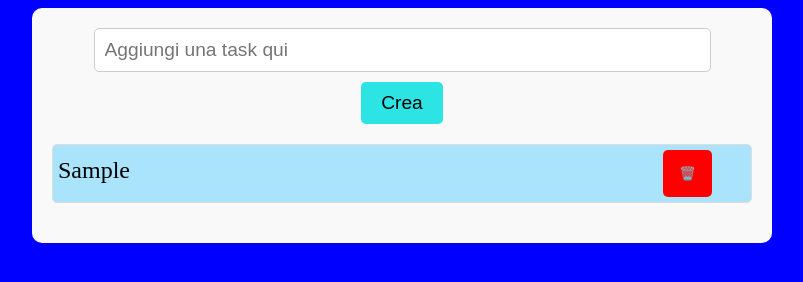
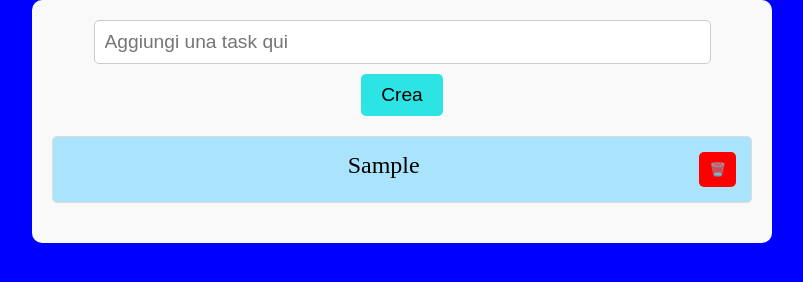
Before and after one commit to DanieleGuicciardi/html-todo-app, a plain HTML site: page index.html in a window 1280 px wide. Both pictures are taken after typing "Sample" into the empty fields and a click on the button "Crea". Shown: the whole page, without its empty margins (238-1041 px from the left). Drawn offline with Linux system fonts and the light colour scheme.

Commit message:
Completed CSS resolved

```diff
--- a/css/style.css
+++ b/css/style.css
@@ -1,10 +1,11 @@
-html{
+body{
     background-color: blue;
     text-align: center;
     height: 100%;
     margin: 0;
     padding: 0;
     width: 100%;
+    display: inline-block;
 }
 
 #typeTask {
@@ -12,7 +13,7 @@ html{
     max-width: 700px;
     margin: 0 auto;
     padding: 20px;
-
+    position: relative;
     border-radius: 10px;
     background-color: #f9f9f9;
 }
@@ -41,24 +42,24 @@ html{
     padding-left: 0;
 }
 
-#todoList li{
+#todoList li {
     background-color: rgba(87, 207, 255, 0.493);
-    padding: 5px;
+    padding: 15px;
     margin: 20px 0;
     font-size: 1.5em;
     border-radius: 5px;
     border: 1px solid #ddd;
+    overflow: hidden;
+
 }
 
-.elemento {
-    text-align: left;
-}
-
-.deleteButton{
-    margin-left: 40em;
+.deleteButton {
+    float: right;
     background-color: red;
-    padding: 1.2em;
-    border: 0px;
+    border: none;
+    padding: 10px;
+    color: white;
+    cursor: pointer;
     border-radius: 5px;
 }
 
```
